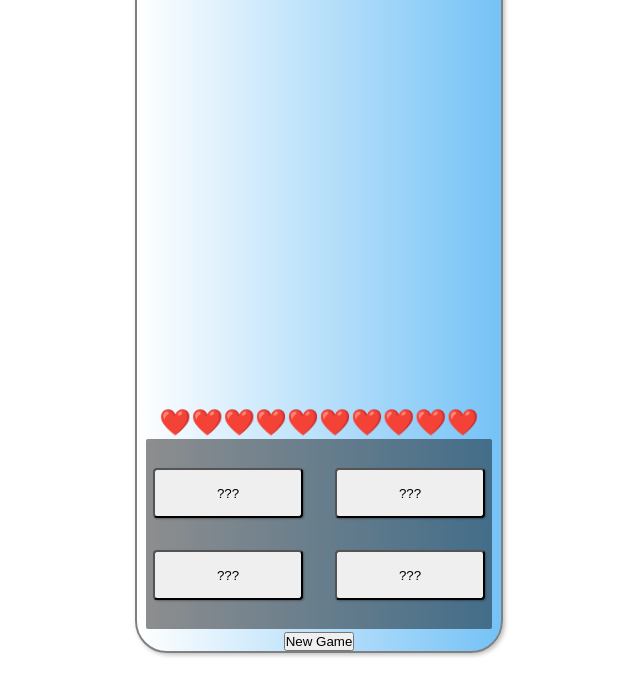
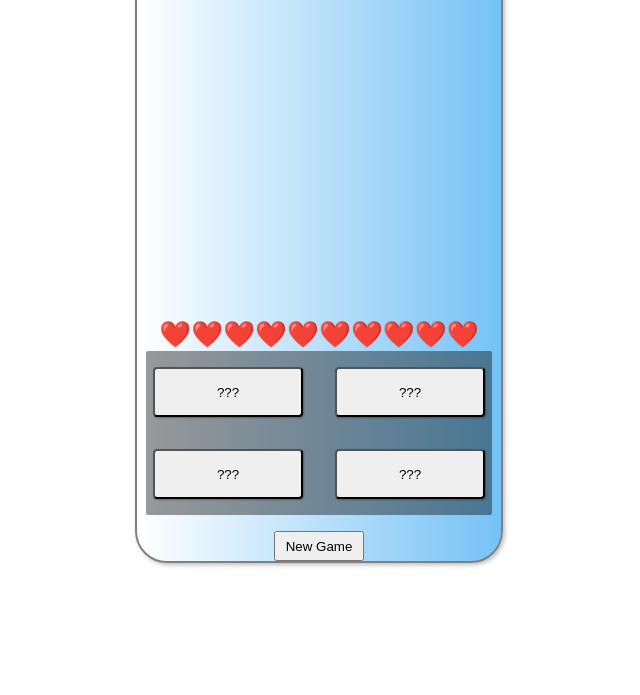
Before and after one commit to EricDiMarzio/portfolio, a plain HTML site: page 003-flag-guessr/flag-guessr.html in a window 1280 px wide. Shown: the part 99-794 px from the top of the page, without its empty margins (321-961 px from the left). Drawn offline with Linux system fonts and the light colour scheme.

Commit message:
Add files via upload

```diff
--- a/003-flag-guessr/styles.css
+++ b/003-flag-guessr/styles.css
@@ -33,7 +33,7 @@ body {
 .site-container {
   margin: 2rem;
   max-height: 100vh;
-  height: 720px;
+  height: 800px;
   max-width: 460px;
   background-image: var(--gradient-primary);
   border: grey solid 2px;
@@ -86,7 +86,7 @@ body {
 }
 
 .answers {
-  background-color: rgba(0, 0, 0, 0.445);
+  background-color: rgba(0, 0, 0, 0.4);
   display: flex;
   justify-content: center;
   align-items: center;
@@ -132,3 +132,15 @@ button:hover {
   align-items: center;
   margin: 4px;
 }
+
+.footer button {
+  margin-top: 1rem;
+  height: 30px;
+  width: 90px;
+}
+
+@media (max-height: 850px) {
+  .site-container {
+    height: 630px;
+  }
+}
```
